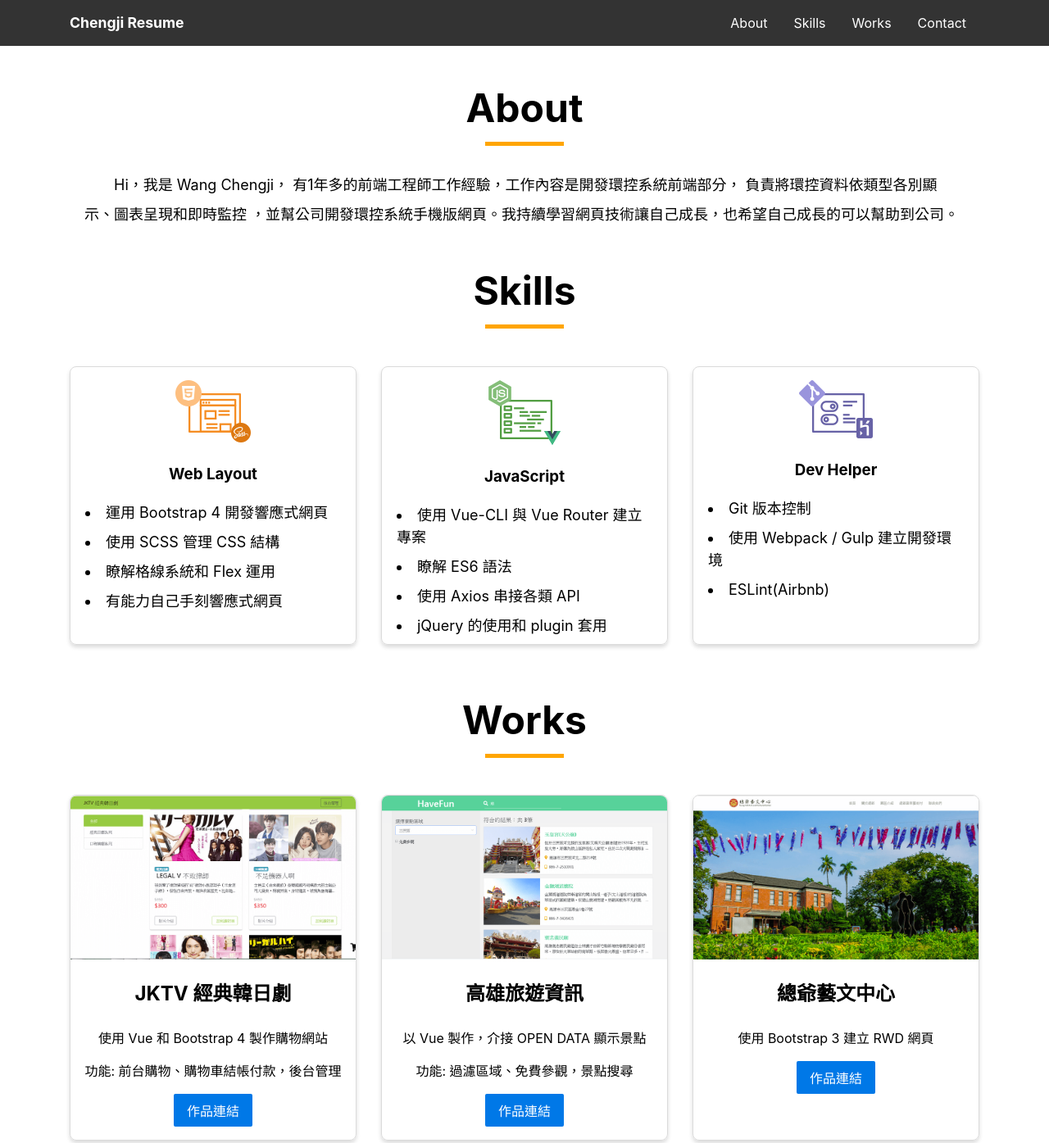
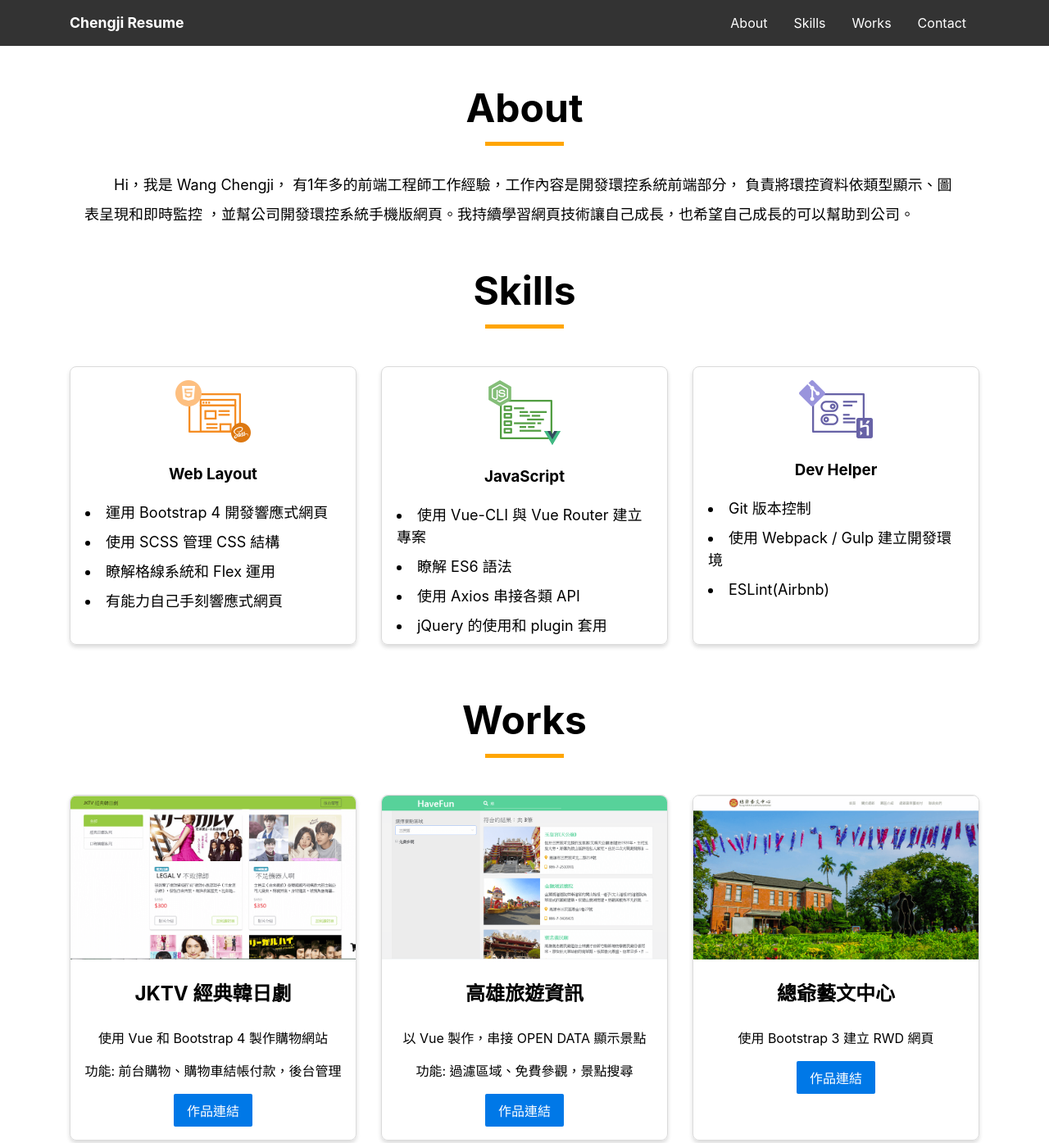
Before and after one commit to chengjiwang/aboutMe, a plain HTML site: page index.html in a window 1280 px wide. Shown: the top 1395 px of the page at 82% size. Drawn offline with Linux system fonts and the light colour scheme.

Commit message:
修改一些文字內容

```diff
--- a/index.html
+++ b/index.html
@@ -44,7 +44,7 @@
 		<p class="about-me">
 			Hi，我是 Wang Chengji，
 			有1年多的前端工程師工作經驗，工作內容是開發環控系統前端部分，
-			負責將環控資料依類型各別顯示、圖表呈現和即時監控
+			負責將環控資料依類型顯示、圖表呈現和即時監控
 			，並幫公司開發環控系統手機版網頁。我持續學習網頁技術讓自己成長，也希望自己成長的可以幫助到公司。
 		</p>
 	</section>
@@ -110,7 +110,7 @@
 					</div>
 					<div class="project-body">
 						<h3 class="project-title">高雄旅遊資訊</h3>
-						<p>以 Vue 製作，介接 OPEN DATA 顯示景點</p>
+						<p>以 Vue 製作，串接 OPEN DATA 顯示景點</p>
 						<p>功能: 過濾區域、免費參觀，景點搜尋</p>
 						<a href="https://chengjiwang.github.io/vue-filter/" target="_blank" title="高雄旅遊資訊"
 							class="pure-button pure-button-primary">作品連結</a>
```
